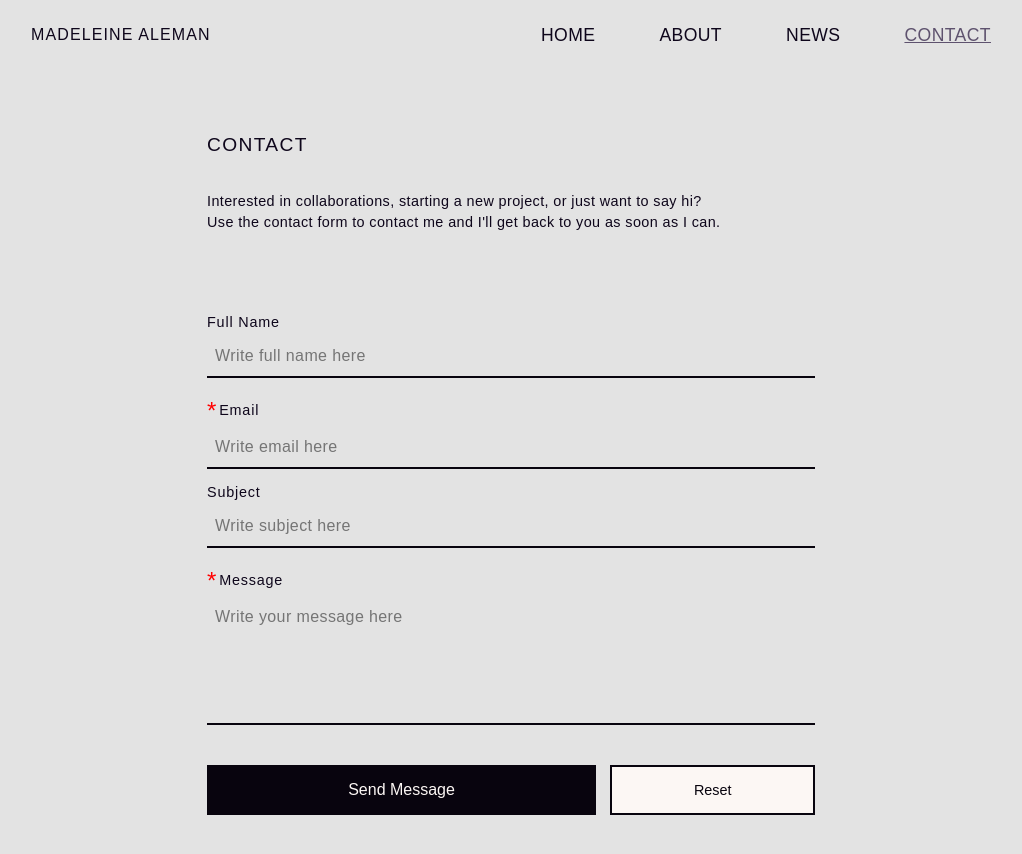
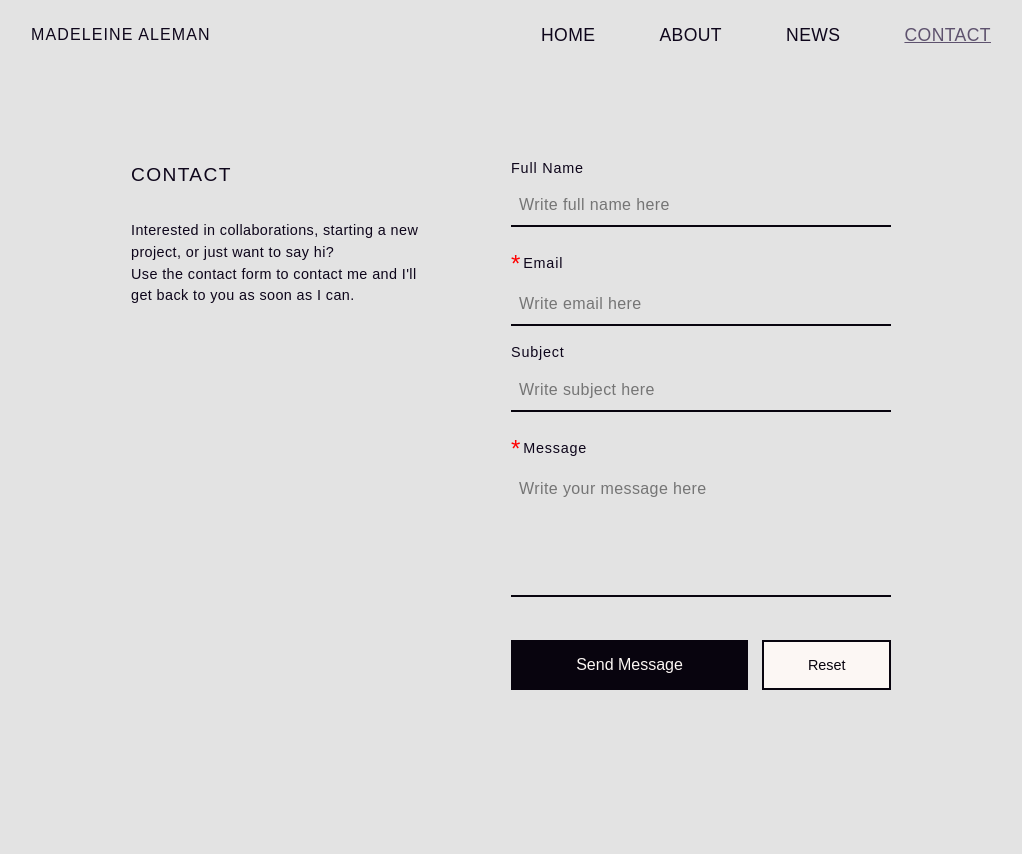
Before and after one commit to islandskan/WIP-aleman-portfolio, a Next.js app: page /contact in a window 1280 px wide. Shown: the top 854 px of the page, without its empty margins (129-1151 px from the left). After the commit the page ends 800 px from the top, so only its background shows below. Built offline with nearby package versions, Linux system fonts and the light colour scheme.

Commit message:
fix layout on larger screens

```diff
--- a/src/styles/components/Contact.module.css
+++ b/src/styles/components/Contact.module.css
@@ -115,22 +115,18 @@
     }
 }
 
-@media screen and (min-width: 768px) {
-    .formContainer {
-        /* display: grid;
-        grid-template-columns: 1fr 1.5fr;
-        column-gap: 50px; */
+@media screen and (min-width: 1000px) {
+    /* .projectContainer,
+    .form {
+        grid-column: 3 / span 8;
+    } */
+
+    .projectContainer {
+        grid-column: 2 / span 4;
     }
 
-    .projectContainer {
-        grid-column: 1 / span 1;
-    }
-}
-
-@media screen and (min-width: 1000px) {
-    .projectContainer,
     .form {
-        grid-column: 3 / span 8;
+        grid-column: 7 / span 5;
     }
 }
 
```
